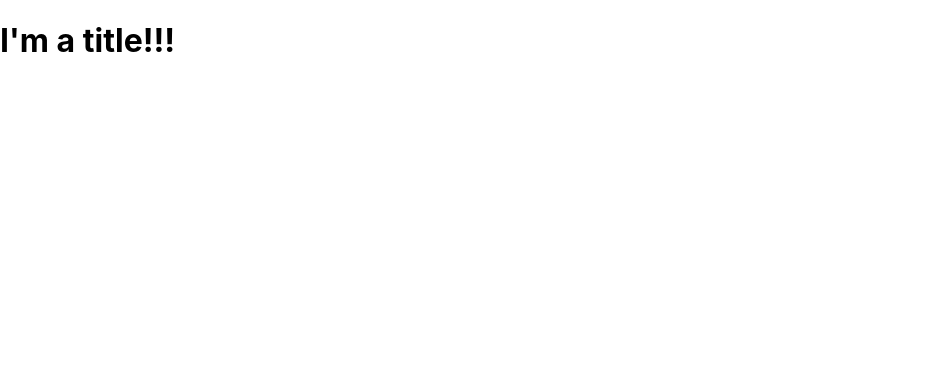
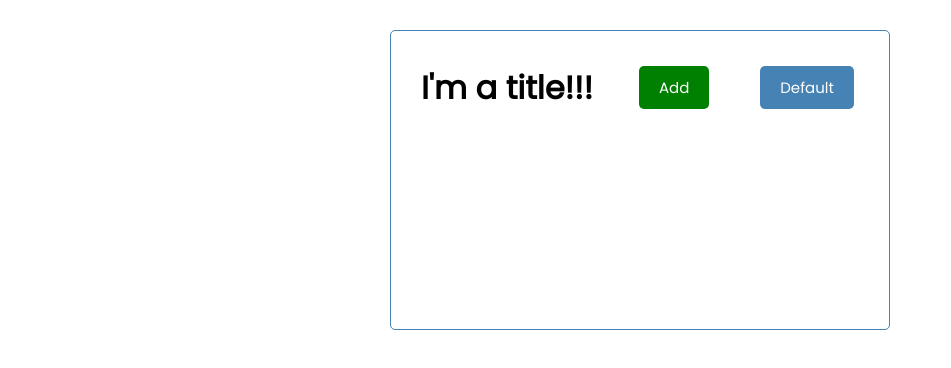
Before and after one commit to somecallmetim/tutorial-task-tracker, a React (Create React App) app: page / in a window 1280 px wide. Shown: the top 368 px of the page, without its empty margins (0-951 px from the left). Built offline with nearby package versions, Linux system fonts and the light colour scheme.

Commit message:
complete through Button Component

```diff
--- /dev/null
+++ b/src/components/Button.js
@@ -0,0 +1,14 @@
+const Button = ({ color, text}) => {
+    return (
+        <div>
+            <button className='btn' style={{backgroundColor: color}}>{text}</button>
+        </div>
+    )
+}
+
+Button.defaultProps = {
+    color: 'steelblue',
+    text: 'Default'
+}
+
+export default Button
--- a/src/components/Header.js
+++ b/src/components/Header.js
@@ -1,10 +1,13 @@
 import PropTypes from 'prop-types'
+import Button from './Button';
 
 
 const Header = ({ title }) => {
   return (
-    <header>
+    <header className='header'>
       <h1>{ title }</h1>
+      <Button color='green' text='Add' />
+      <Button />
     </header>
   );
 };
--- a/src/index.css
+++ b/src/index.css
@@ -1,13 +1,112 @@
-body {
+@import url('https://fonts.googleapis.com/css2?family=Poppins:wght@300;400&display=swap');
+
+* {
+  box-sizing: border-box;
   margin: 0;
-  font-family: -apple-system, BlinkMacSystemFont, 'Segoe UI', 'Roboto', 'Oxygen',
-    'Ubuntu', 'Cantarell', 'Fira Sans', 'Droid Sans', 'Helvetica Neue',
-    sans-serif;
-  -webkit-font-smoothing: antialiased;
-  -moz-osx-font-smoothing: grayscale;
+  padding: 0;
 }
 
-code {
-  font-family: source-code-pro, Menlo, Monaco, Consolas, 'Courier New',
-    monospace;
+body {
+  font-family: 'Poppins', sans-serif;
 }
+
+.container {
+  max-width: 500px;
+  margin: 30px auto;
+  overflow: auto;
+  min-height: 300px;
+  border: 1px solid steelblue;
+  padding: 30px;
+  border-radius: 5px;
+}
+
+.header {
+  display: flex;
+  justify-content: space-between;
+  align-items: center;
+  margin-bottom: 20px;
+}
+
+.btn {
+  display: inline-block;
+  background: #000;
+  color: #fff;
+  border: none;
+  padding: 10px 20px;
+  margin: 5px;
+  border-radius: 5px;
+  cursor: pointer;
+  text-decoration: none;
+  font-size: 15px;
+  font-family: inherit;
+}
+
+.btn:focus {
+  outline: none;
+}
+
+.btn:active {
+  transform: scale(0.98);
+}
+
+.btn-block {
+  display: block;
+  width: 100%;
+}
+
+.task {
+  background: #f4f4f4;
+  margin: 5px;
+  padding: 10px 20px;
+  cursor: pointer;
+}
+
+.task.reminder {
+  border-left: 5px solid green;
+}
+
+.task h3 {
+  display: flex;
+  align-items: center;
+  justify-content: space-between;
+}
+
+.add-form {
+  margin-bottom: 40px;
+}
+
+.form-control {
+  margin: 20px 0;
+}
+
+.form-control label {
+  display: block;
+}
+
+.form-control input {
+  width: 100%;
+  height: 40px;
+  margin: 5px;
+  padding: 3px 7px;
+  font-size: 17px;
+}
+
+.form-control-check {
+  display: flex;
+  align-items: center;
+  justify-content: space-between;
+}
+
+.form-control-check label {
+  flex: 1;
+}
+
+.form-control-check input {
+  flex: 2;
+  height: 20px;
+}
+
+footer {
+  margin-top: 30px;
+  text-align: center;
+}
```
